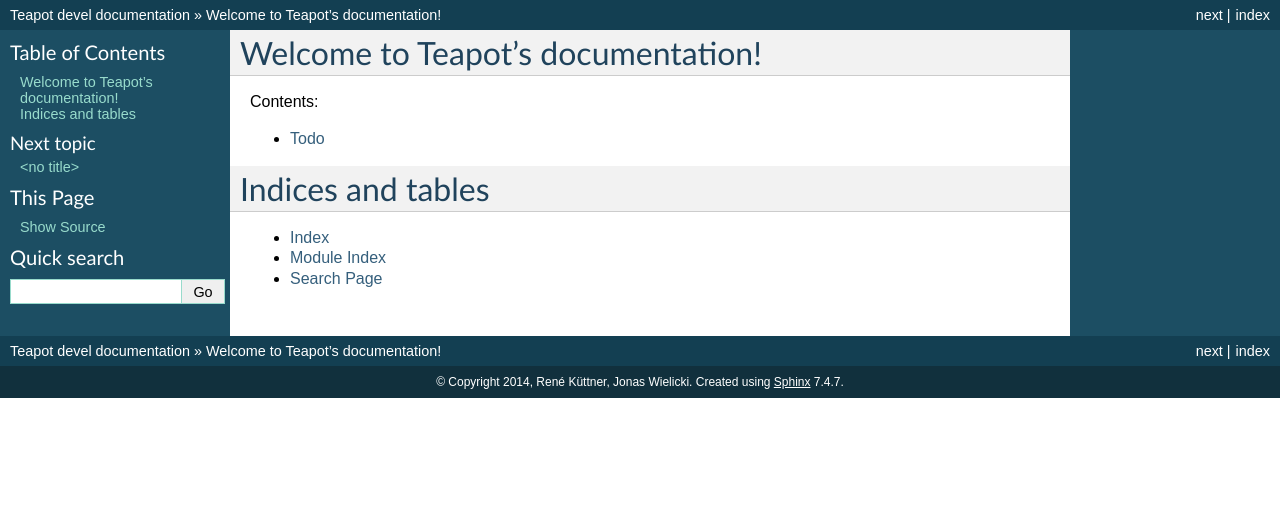
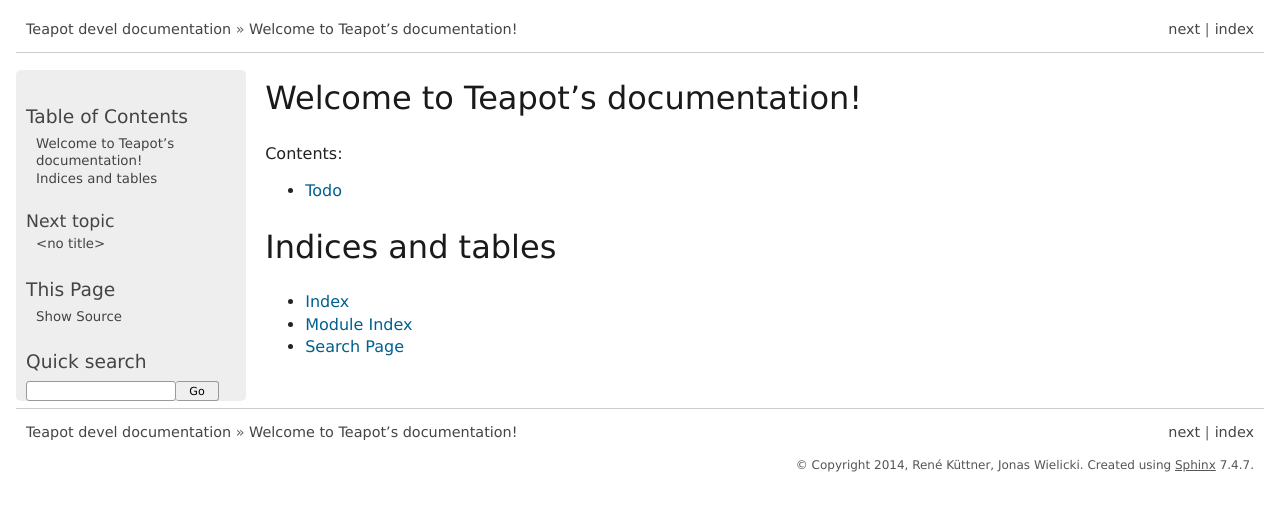
Before and after one commit to zombofant/teapot, a Sphinx documentation site: the page built from docs/source/index.rst, in a window 1280 px wide. Shown: the top 511 px of the page. Built offline with Sphinx 7.4.7, drawn with Linux system fonts in a browser that asks for light colours.

Commit message:
Enable python3 theme (do not merge until usage permission is known)

```diff
--- a/docs/source/conf.py
+++ b/docs/source/conf.py
@@ -92,7 +92,7 @@
 
 # The theme to use for HTML and HTML Help pages.  See the documentation for
 # a list of builtin themes.
-html_theme = 'default'
+html_theme = 'pydoctheme'
 
 # Theme options are theme-specific and customize the look and feel of a theme
 # further.  For a list of options available for each theme, see the
@@ -100,7 +100,7 @@
 #html_theme_options = {}
 
 # Add any paths that contain custom themes here, relative to this directory.
-#html_theme_path = []
+html_theme_path = ['themes']
 
 # The name for this set of Sphinx documents.  If None, it defaults to
 # "<project> v<release> documentation".
--- /dev/null
+++ b/docs/source/themes/pydoctheme/static/pydoctheme.css
@@ -0,0 +1,178 @@
+@import url("default.css");
+
+body {
+    background-color: white;
+    margin-left: 1em;
+    margin-right: 1em;
+}
+
+div.related {
+    margin-bottom: 1.2em;
+    padding: 0.5em 0;
+    border-top: 1px solid #ccc;
+    margin-top: 0.5em;
+}
+
+div.related a:hover {
+    color: #0095C4;
+}
+
+div.related:first-child {
+    border-top: 0;
+    border-bottom: 1px solid #ccc;
+}
+
+div.sphinxsidebar {
+    background-color: #eeeeee;
+    border-radius: 5px;
+    line-height: 130%;
+    font-size: smaller;
+}
+
+div.sphinxsidebar h3, div.sphinxsidebar h4 {
+    margin-top: 1.5em;
+}
+
+div.sphinxsidebarwrapper > h3:first-child {
+    margin-top: 0.2em;
+}
+
+div.sphinxsidebarwrapper > ul > li > ul > li {
+    margin-bottom: 0.4em;
+}
+
+div.sphinxsidebar a:hover {
+    color: #0095C4;
+}
+
+div.sphinxsidebar input {
+    font-family: 'Lucida Grande',Arial,sans-serif;
+    border: 1px solid #999999;
+    font-size: smaller;
+    border-radius: 3px;
+}
+
+div.sphinxsidebar input[type=text] {
+    max-width: 150px;
+}
+
+div.body {
+    padding: 0 0 0 1.2em;
+}
+
+div.body p {
+    line-height: 140%;
+}
+
+div.body h1, div.body h2, div.body h3, div.body h4, div.body h5, div.body h6 {
+    margin: 0;
+    border: 0;
+    padding: 0.3em 0;
+}
+
+div.body hr {
+    border: 0;
+    background-color: #ccc;
+    height: 1px;
+}
+
+div.body pre {
+    border-radius: 3px;
+    border: 1px solid #ac9;
+}
+
+div.body div.admonition, div.body div.impl-detail {
+    border-radius: 3px;
+}
+
+div.body div.impl-detail > p {
+    margin: 0;
+}
+
+div.body div.seealso {
+    border: 1px solid #dddd66;
+}
+
+div.body a {
+    color: #00608f;
+}
+
+div.body a:visited {
+    color: #30306f;
+}
+
+div.body a:hover {
+    color: #00B0E4;
+}
+
+tt, pre {
+    font-family: monospace, sans-serif;
+    font-size: 96.5%;
+}
+
+div.body tt {
+    border-radius: 3px;
+}
+
+div.body tt.descname {
+    font-size: 120%;
+}
+
+div.body tt.xref, div.body a tt {
+    font-weight: normal;
+}
+
+.deprecated {
+    border-radius: 3px;
+}
+
+table.docutils {
+    border: 1px solid #ddd;
+    min-width: 20%;
+    border-radius: 3px;
+    margin-top: 10px;
+    margin-bottom: 10px;
+}
+
+table.docutils td, table.docutils th {
+    border: 1px solid #ddd !important;
+    border-radius: 3px;
+}
+
+table p, table li {
+    text-align: left !important;
+}
+
+table.docutils th {
+    background-color: #eee;
+    padding: 0.3em 0.5em;
+}
+
+table.docutils td {
+    background-color: white;
+    padding: 0.3em 0.5em;
+}
+
+table.footnote, table.footnote td {
+    border: 0 !important;
+}
+
+div.footer {
+    line-height: 150%;
+    margin-top: -2em;
+    text-align: right;
+    width: auto;
+    margin-right: 10px;
+}
+
+div.footer a:hover {
+    color: #0095C4;
+}
+
+.refcount {
+    color: #060;
+}
+
+.stableabi {
+    color: #229;
+}
--- /dev/null
+++ b/docs/source/themes/pydoctheme/theme.conf
@@ -0,0 +1,23 @@
+[theme]
+inherit = default
+stylesheet = pydoctheme.css
+pygments_style = sphinx
+
+[options]
+bodyfont = 'Lucida Grande', Arial, sans-serif
+headfont = 'Lucida Grande', Arial, sans-serif
+footerbgcolor = white
+footertextcolor = #555555
+relbarbgcolor = white
+relbartextcolor = #666666
+relbarlinkcolor = #444444
+sidebarbgcolor = white
+sidebartextcolor = #444444
+sidebarlinkcolor = #444444
+bgcolor = white
+textcolor = #222222
+linkcolor = #0090c0
+visitedlinkcolor = #00608f
+headtextcolor = #1a1a1a
+headbgcolor = white
+headlinkcolor = #aaaaaa
```
